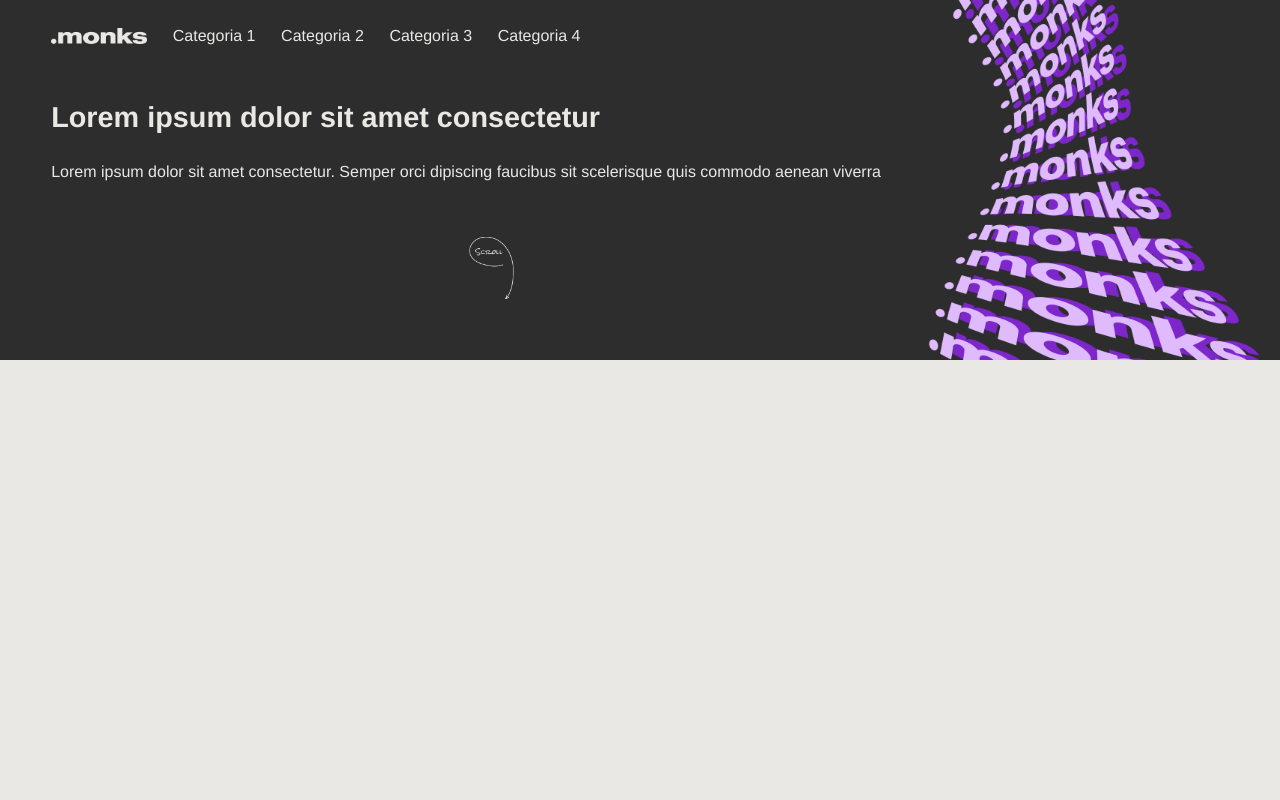
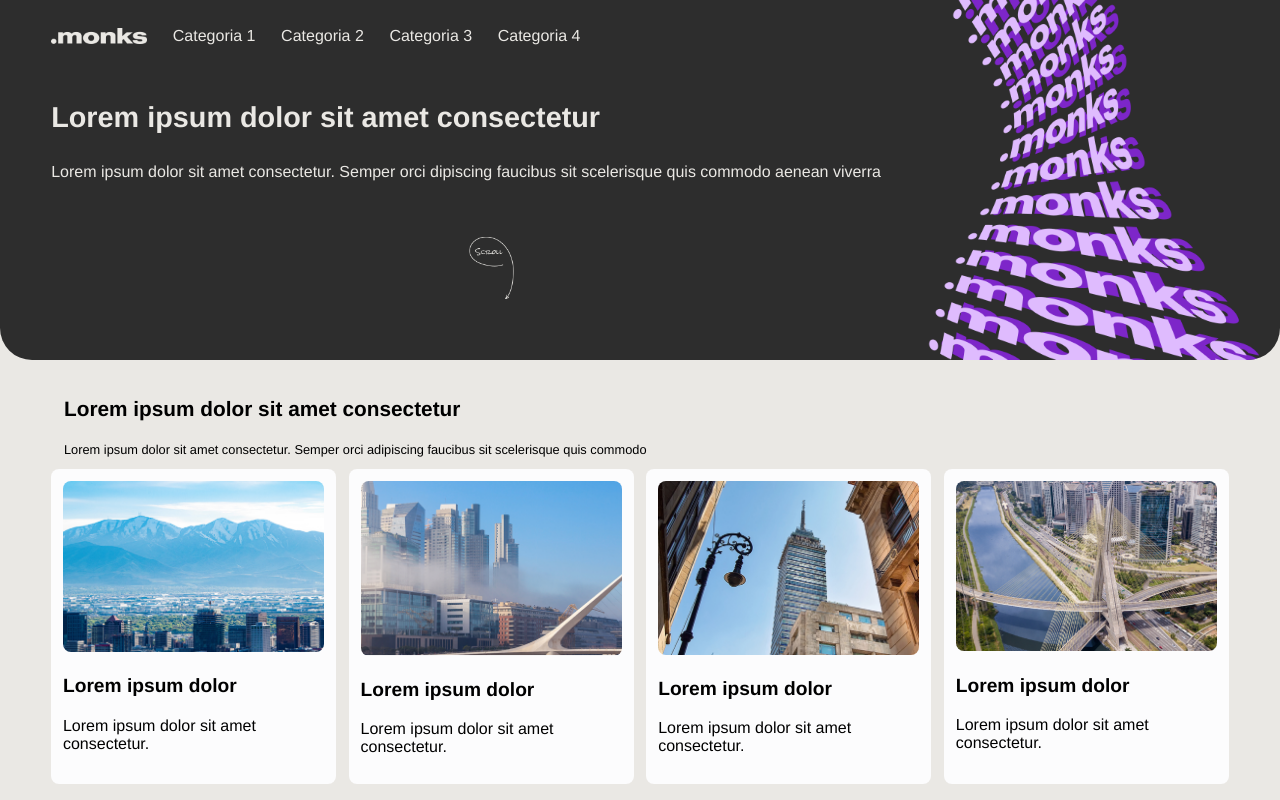
Before and after one commit to danielosilva1/desafio-monks, a plain HTML site: page index.html in a window 1280 px wide. Drawn offline with Linux system fonts and the light colour scheme.

Commit message:
implementa container de produtos

```diff
--- a/index.html
+++ b/index.html
@@ -36,6 +36,34 @@
         </div>
         <img class="container-presentation__logos-img" src="./img/logos-monks.png" alt="logos da monks">
     </div>
+    <div class="product-container">
+        <div class="product-container-info">
+            <p class="container__title">Lorem ipsum dolor sit amet consectetur</p>
+            <p class="container__description">Lorem ipsum dolor sit amet consectetur. Semper orci adipiscing faucibus sit scelerisque quis commodo</p>
+        </div>
+        <div class="product-cards">
+            <div class="product-card">
+                <img class="product-card__image" src="./img/product1.png" alt="imagem do produto 1">
+                <p class="product-card__title">Lorem ipsum dolor</p>
+                <p class="product-card__description">Lorem ipsum dolor sit amet consectetur.</p>
+            </div>
+            <div class="product-card">
+                <img class="product-card__image" src="./img/product2.png" alt="imagem do produto 1">
+                <p class="product-card__title">Lorem ipsum dolor</p>
+                <p class="product-card__description">Lorem ipsum dolor sit amet consectetur.</p>
+            </div>
+            <div class="product-card">
+                <img class="product-card__image" src="./img/product3.png" alt="imagem do produto 1">
+                <p class="product-card__title">Lorem ipsum dolor</p>
+                <p class="product-card__description">Lorem ipsum dolor sit amet consectetur.</p>
+            </div>
+            <div class="product-card">
+                <img class="product-card__image" src="./img/product4.png" alt="imagem do produto 1">
+                <p class="product-card__title">Lorem ipsum dolor</p>
+                <p class="product-card__description">Lorem ipsum dolor sit amet consectetur.</p>
+            </div>
+        </div>
+    </div>
     <script src="./script.js"></script>
 </body>
 </html>
--- a/styles.css
+++ b/styles.css
@@ -12,6 +12,10 @@
     justify-content: space-between;
     background-color: rgba(45, 45, 45, 1);
     height: 45%;
+    border-bottom-left-radius: 32px;
+    border-bottom-right-radius: 32px;
+    box-sizing: border-box; /* Inclui a borda na largura e altura da div */
+    overflow: hidden; /* Garante que conteúdo não irá transbordar para fora da div */
 }
 
 .header {
@@ -106,6 +110,55 @@
     max-width: 30%;
 }
 
+.product-container {
+    padding: 2vh 4vw;
+}
+
+.product-container-info {
+    margin: 1vw;
+}
+
+.container__title {
+    font-size: 1.3em;
+    font-weight: bold;
+}
+
+.container__description {
+    font-size: 0.8em;
+}
+
+.product-cards {
+    display: flex;
+    justify-content: space-between;
+    gap: 1vw;
+    padding: 0;
+    width: 100%;
+}
+
+.product-card {
+    flex: 1;
+    margin: 0;
+    box-sizing: border-box;
+    background-color: #FCFCFD;
+    border-radius: 8px;
+    padding: 1%;
+}
+
+.product-card__image {
+    width: 100%;
+    height: auto;
+    border-radius: 8px;
+}
+
+.product-card__title {
+    font-size: 1.2em;
+    font-weight: bold;
+}
+
+.product-card__description {
+    font-size: 1em;
+}
+
 @media screen and (max-width: 768px) {
     .header-categories {
         display: none;
@@ -126,4 +179,13 @@
     .container-presentation__logos-img {
         max-width: 35%;
     }
+
+    .product-cards {
+        display: block;
+    }
+
+    .product-card {
+        padding: 2%;
+        margin: 2vh 0;
+    }
 }
```
Also changed, not shown: img/app-store.png (added), img/play-store.png (added).
